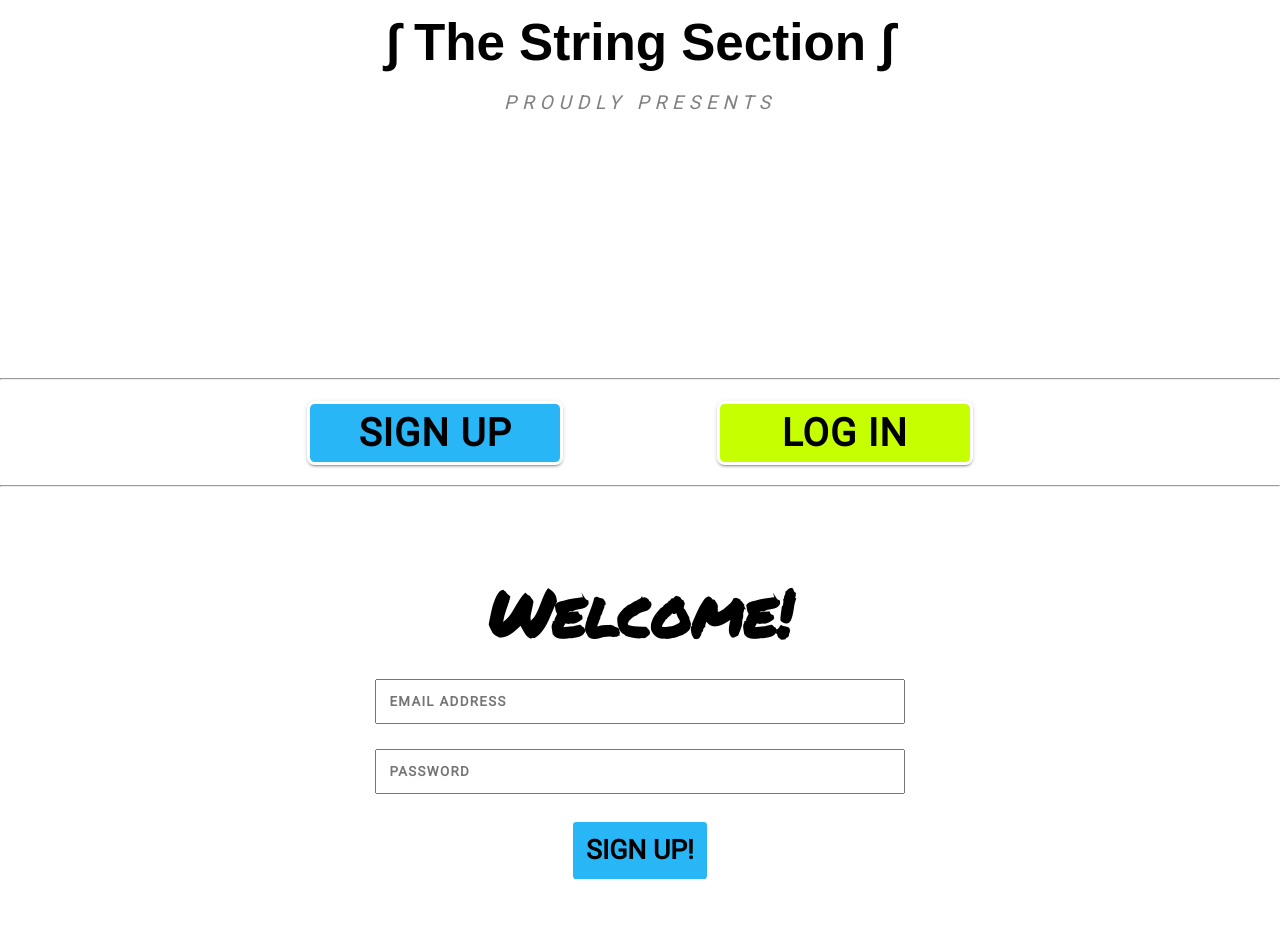
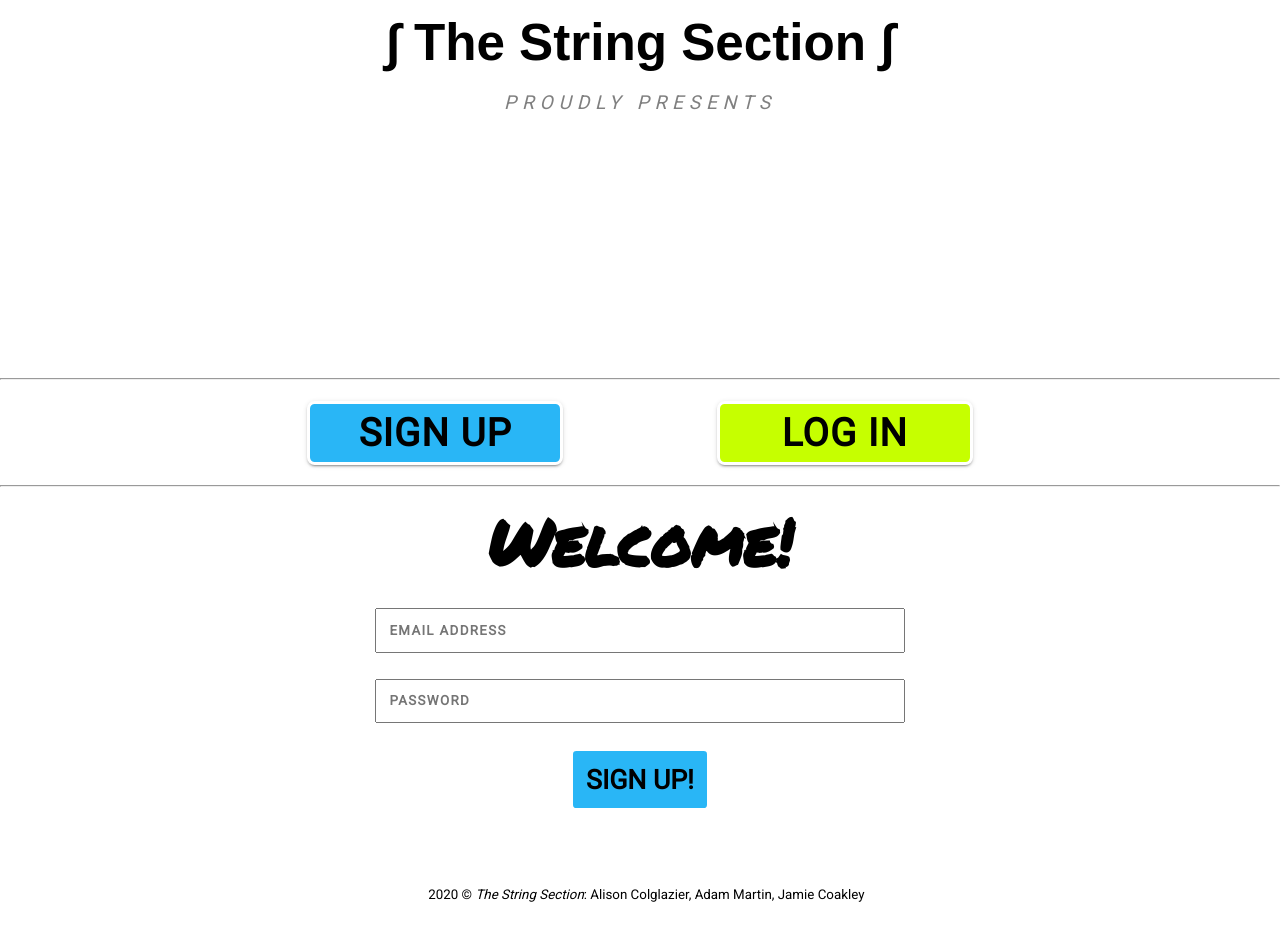
Before and after one commit to alicol/gn-client, a React (Create React App) app: page /UserSignup in a window 1280 px wide. Shown: the top 952 px of the page. After the commit the page ends 915 px from the top, so only its background shows below. Built offline with nearby package versions, Linux system fonts and the light colour scheme; a web font is replaced by a local one.

Commit message:
Commented out form on userlogin and usersignup

```diff
--- a/src/Auth/UserSignup.tsx
+++ b/src/Auth/UserSignup.tsx
@@ -23,19 +23,18 @@ class UserSignup extends React.Component<UserSignupProps, UserSignupState> {
         headers.append("Content-Type", "application/json")
         const body: SignUpRequest = { user: { userName: this.state.username, password: this.state.password } }
         const requestOptions = { method: "POST", headers: headers, body: JSON.stringify(body) }
-
         fetch(url, requestOptions)
             .then(response => response.json())
             .then((data: SignUpResponse) => {
                 console.log(data.sessionToken)
                 this.props.updateToken(data.sessionToken)
-                localStorage.setItem("permission", data.permission)
+                localStorage.setItem("permission", "basic")
             })
     }
     render() {
         return (
             <div>
-                <form>
+                {/* <form> */}
                 <h4>Welcome!</h4>
                 <br />
                 <input onChange={(e) => this.setState({ username: e.target.value })} type="text" name="username" placeholder="EMAIL ADDRESS" id="username" />
@@ -43,7 +42,7 @@ class UserSignup extends React.Component<UserSignupProps, UserSignupState> {
                 <input onChange={(e) => this.setState({ password: e.target.value })} type="password" name="password" id="password" placeholder="PASSWORD" />
                 <br />
                 <button onClick={this.handleClick} className="submitSignUp">SIGN UP!</button>
-                </form>
+                {/* </form> */}
             </div>
         );
     }
```
